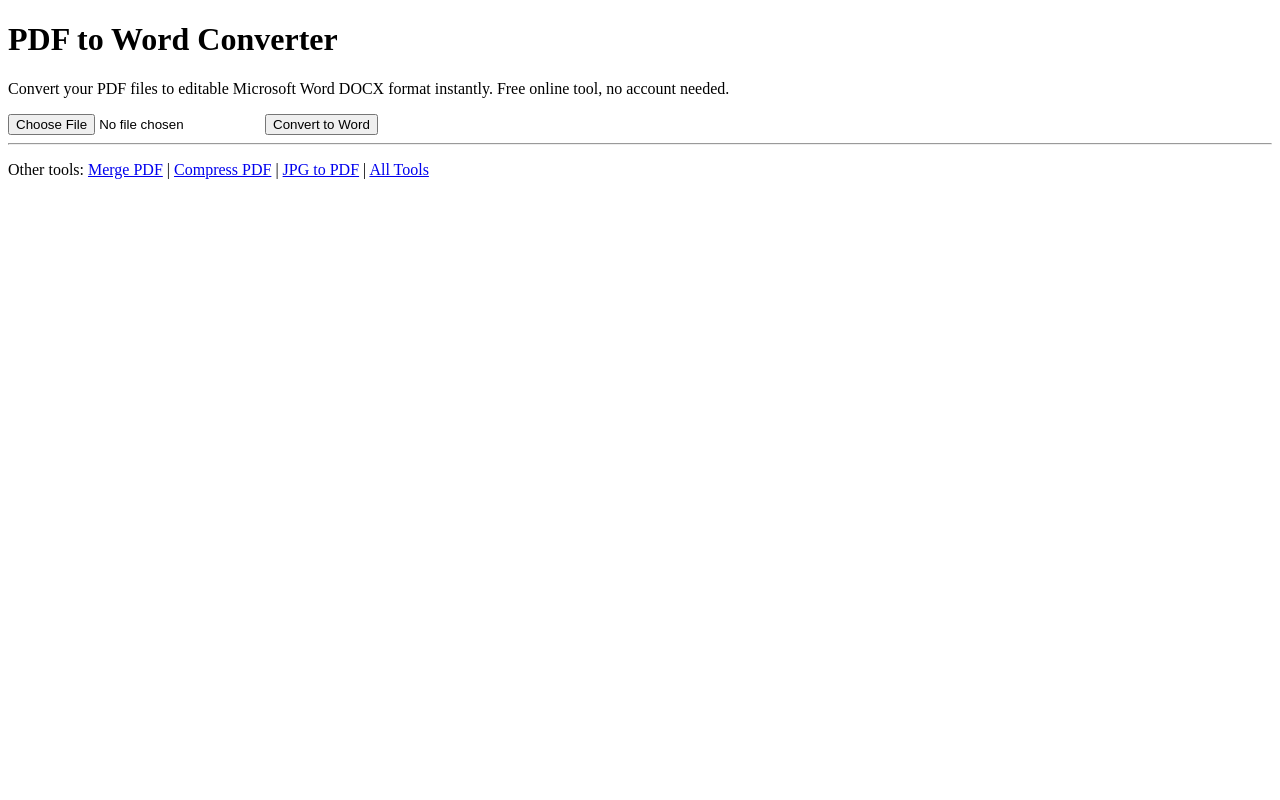
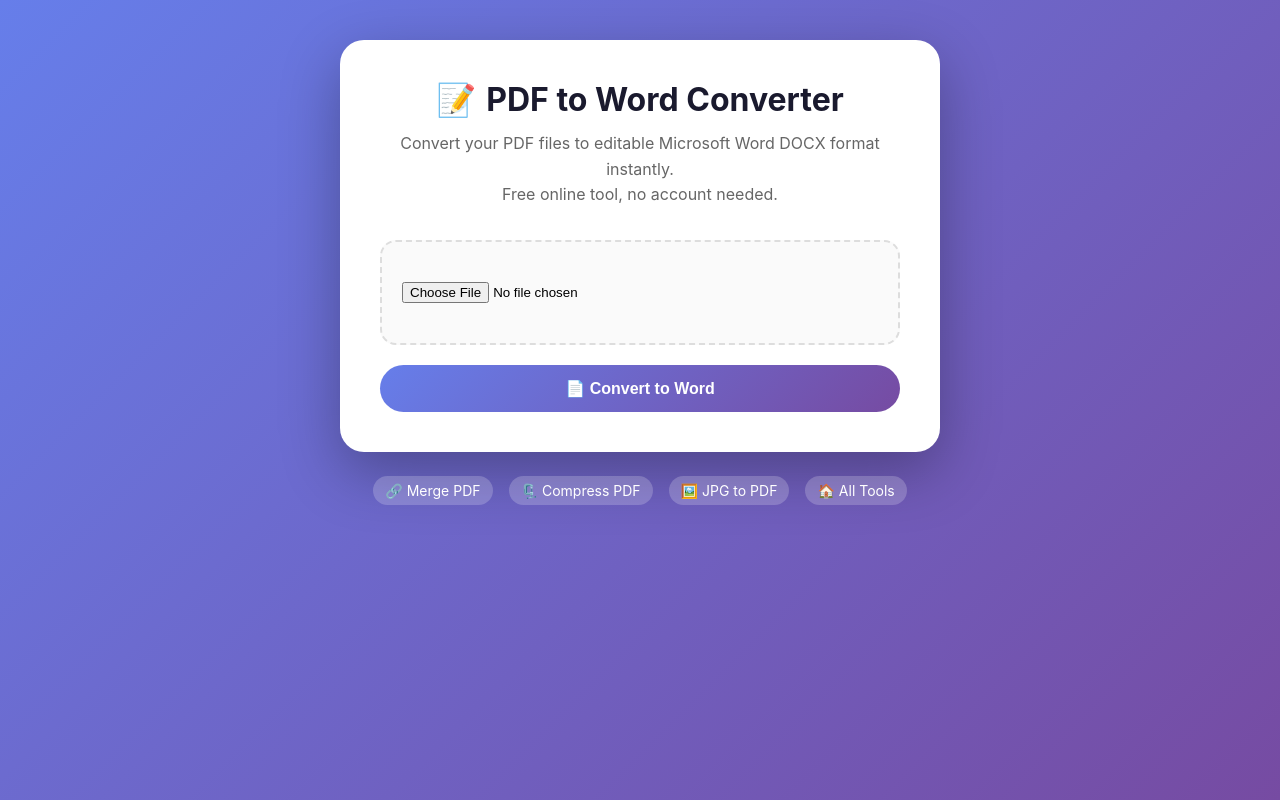
Before and after one commit to NPKpadala/pdfwala, a Flask app: page /pdfwala/pdf-to-word in a window 1280 px wide. Run offline with Flask 3, Linux system fonts and the light colour scheme; parts of the project's set-up code (start-up, migrations or seed data) failed here and were passed over; some libraries are stand-ins or nearby versions.

Commit message:
Update pdf_to_word.html

```diff
--- a/templates/pdf_to_word.html
+++ b/templates/pdf_to_word.html
@@ -4,54 +4,195 @@
   <meta charset="UTF-8"/>
   <meta name="viewport" content="width=device-width,initial-scale=1"/>
   <meta name="description" content="Convert PDF to editable Word document (DOCX) online for free. No sign-up needed."/>
-  <title>PDF to Word Converter Online — PDFWala</title>
-  <link rel="canonical" href="https://npkpadala.com/pdfwala/pdf-to-word"/>
+  <title>PDF to Word Converter — PDFWala</title>
+  <style>
+    * { margin: 0; padding: 0; box-sizing: border-box; }
+    body {
+      font-family: -apple-system, BlinkMacSystemFont, 'Segoe UI', Roboto, sans-serif;
+      background: linear-gradient(135deg, #667eea 0%, #764ba2 100%);
+      min-height: 100vh;
+      padding: 40px 20px;
+    }
+    .container { max-width: 600px; margin: 0 auto; }
+    .card {
+      background: white;
+      border-radius: 24px;
+      padding: 40px;
+      box-shadow: 0 20px 60px rgba(0,0,0,0.3);
+      text-align: center;
+    }
+    h1 { font-size: 32px; margin-bottom: 12px; color: #1a1a2e; display: flex; align-items: center; justify-content: center; gap: 10px; }
+    .sub { color: #666; margin-bottom: 32px; line-height: 1.6; }
+    input[type="file"] {
+      width: 100%;
+      padding: 40px 20px;
+      border: 2px dashed #ddd;
+      border-radius: 16px;
+      background: #fafafa;
+      cursor: pointer;
+      margin-bottom: 20px;
+      transition: all 0.3s;
+    }
+    input[type="file"]:hover { border-color: #667eea; background: #f8f9ff; }
+    button {
+      background: linear-gradient(135deg, #667eea 0%, #764ba2 100%);
+      color: white;
+      border: none;
+      padding: 14px 32px;
+      border-radius: 40px;
+      font-size: 16px;
+      font-weight: 600;
+      cursor: pointer;
+      width: 100%;
+      transition: all 0.3s;
+    }
+    button:hover:not(:disabled) { transform: translateY(-2px); box-shadow: 0 10px 25px rgba(102,126,234,0.4); }
+    button:disabled { opacity: 0.6; cursor: not-allowed; }
+    .status {
+      margin-top: 20px;
+      padding: 12px;
+      border-radius: 12px;
+      display: none;
+      animation: slideIn 0.3s ease;
+    }
+    .status.success { background: #d4edda; color: #155724; display: block; border-left: 4px solid #28a745; }
+    .status.error { background: #f8d7da; color: #721c24; display: block; border-left: 4px solid #dc3545; }
+    .status.loading { background: #e7f3ff; color: #004085; display: block; border-left: 4px solid #007bff; }
+    .download-btn {
+      display: inline-block;
+      margin-top: 16px;
+      padding: 12px 24px;
+      background: #28a745;
+      color: white;
+      text-decoration: none;
+      border-radius: 40px;
+      font-weight: 600;
+      transition: all 0.3s;
+    }
+    .download-btn:hover { transform: translateY(-2px); background: #218838; }
+    .file-info {
+      margin-top: 16px;
+      padding: 12px;
+      background: #f5f5f5;
+      border-radius: 12px;
+      display: none;
+    }
+    .file-info.show { display: block; }
+    .file-name { font-size: 14px; color: #333; word-break: break-all; }
+    .footer {
+      margin-top: 24px;
+      display: flex;
+      justify-content: center;
+      gap: 16px;
+      flex-wrap: wrap;
+    }
+    .footer a {
+      color: white;
+      text-decoration: none;
+      font-size: 14px;
+      padding: 6px 12px;
+      background: rgba(255,255,255,0.2);
+      border-radius: 20px;
+      transition: all 0.3s;
+    }
+    .footer a:hover { background: rgba(255,255,255,0.3); transform: translateY(-2px); }
+    @keyframes slideIn {
+      from { opacity: 0; transform: translateY(-10px); }
+      to { opacity: 1; transform: translateY(0); }
+    }
+    @media (max-width: 600px) {
+      .card { padding: 24px; }
+      h1 { font-size: 24px; }
+    }
+  </style>
 </head>
 <body>
-  <h1>PDF to Word Converter</h1>
-  <p>Convert your PDF files to editable Microsoft Word DOCX format instantly. Free online tool, no account needed.</p>
+<div class="container">
+  <div class="card">
+    <h1>
+      <span>📝</span>
+      PDF to Word Converter
+    </h1>
+    <p class="sub">Convert your PDF files to editable Microsoft Word DOCX format instantly.<br>Free online tool, no account needed.</p>
 
     <form id="p2wForm" enctype="multipart/form-data">
       <input type="file" id="file" name="file" accept=".pdf" required/>
-    <button type="submit">Convert to Word</button>
+      <button type="submit" id="submitBtn">📄 Convert to Word</button>
     </form>
 
-  <div id="status"></div>
-  <a id="downloadLink" style="display:none" href="#">⬇ Download Word File</a>
+    <div class="file-info" id="fileInfo">
+      <div class="file-name" id="fileName"></div>
+    </div>
 
-  <hr/>
-  <p>Other tools:
-    <a href="/pdfwala/merge-pdf">Merge PDF</a> |
-    <a href="/pdfwala/compress-pdf">Compress PDF</a> |
-    <a href="/pdfwala/jpg-to-pdf">JPG to PDF</a> |
-    <a href="/pdfwala/">All Tools</a>
-  </p>
+    <div id="status" class="status"></div>
+    <a id="downloadLink" class="download-btn" style="display:none" href="#">⬇ Download Word File (.docx)</a>
+  </div>
+
+  <div class="footer">
+    <a href="/pdfwala/merge-pdf">🔗 Merge PDF</a>
+    <a href="/pdfwala/compress-pdf">🗜️ Compress PDF</a>
+    <a href="/pdfwala/jpg-to-pdf">🖼️ JPG to PDF</a>
+    <a href="/pdfwala/">🏠 All Tools</a>
+  </div>
+</div>
 
 <script>
+  const fileInput = document.getElementById('file');
+  const fileInfo = document.getElementById('fileInfo');
+  const fileName = document.getElementById('fileName');
+
+  fileInput.addEventListener('change', function() {
+    if (this.files.length > 0) {
+      const file = this.files[0];
+      fileName.textContent = `📄 Selected: ${file.name} (${(file.size / 1024).toFixed(1)} KB)`;
+      fileInfo.classList.add('show');
+    } else {
+      fileInfo.classList.remove('show');
+    }
+  });
+
   document.getElementById('p2wForm').addEventListener('submit', async function(e) {
     e.preventDefault();
     const status = document.getElementById('status');
     const link = document.getElementById('downloadLink');
-      status.textContent = 'Converting...';
+    const submitBtn = document.getElementById('submitBtn');
+    const file = fileInput.files[0];
+
+    if (!file) {
+      status.className = 'status error';
+      status.textContent = '❌ Please select a PDF file';
+      return;
+    }
+
+    status.className = 'status loading';
+    status.textContent = '🔄 Converting PDF to Word... This may take a few seconds';
     link.style.display = 'none';
+    submitBtn.disabled = true;
+    submitBtn.textContent = '⏳ Converting...';
 
     const fd = new FormData();
-      fd.append('file', document.getElementById('file').files[0]);
+    fd.append('file', file);
 
     try {
       const res = await fetch('/api/pdf-to-word', { method: 'POST', body: fd });
       const data = await res.json();
       if (data.success) {
-          status.textContent = '✅ ' + data.message;
+        status.className = 'status success';
+        status.textContent = '✅ ' + (data.message || 'Conversion complete!');
         const url = data.download_url || '/download/' + data.filename;
         link.href = url;
         link.download = data.filename || 'converted.docx';
-          link.style.display = 'inline';
+        link.style.display = 'inline-block';
       } else {
-          status.textContent = '❌ ' + (data.error || 'Failed');
+        status.className = 'status error';
+        status.textContent = '❌ ' + (data.error || 'Conversion failed');
       }
     } catch(err) {
+      status.className = 'status error';
       status.textContent = '❌ Error: ' + err.message;
+    } finally {
+      submitBtn.disabled = false;
+      submitBtn.textContent = '📄 Convert to Word';
     }
   });
 </script>
```
Lines whose indentation alone changed are shown as unchanged.
